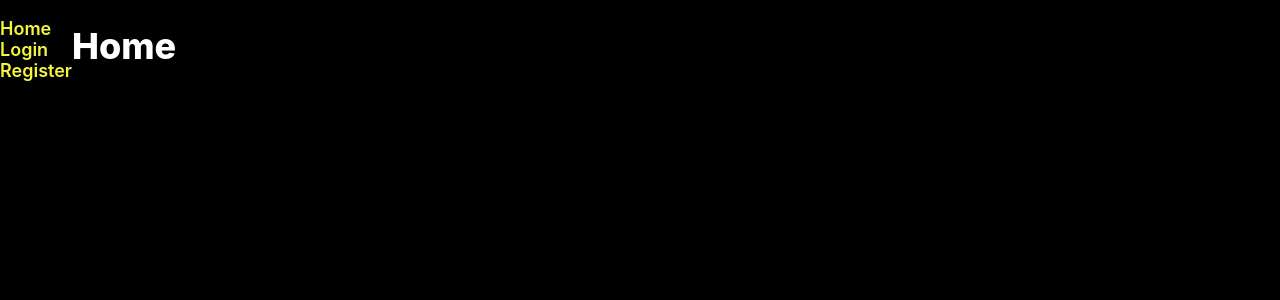
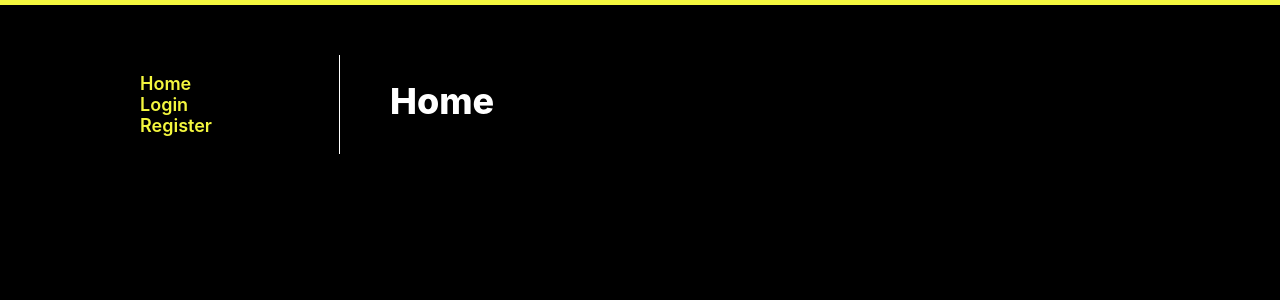
Before and after one commit to aujourdui/CICCC, a React (Create React App) app: page / in a window 1280 px wide. Shown: the top 300 px of the page. Built offline with nearby package versions, Linux system fonts and the light colour scheme.

Commit message:
mispelled sidebar

```diff
--- a/src/App.js
+++ b/src/App.js
@@ -16,7 +16,7 @@ const App = () => {
   return (
     <div className="wrapper">
 
-      <div className="siderbar">
+      <div className="sidebar">
         <ul className="nav">
           <li><Link to="/">Home</Link></li>
           <li><Link to="/login">Login</Link></li>
--- a/src/index.js
+++ b/src/index.js
@@ -8,7 +8,10 @@ import App from "./App";
 
 ReactDOM.render(
   <Router>
-    <App />
+    <div className="yellow-border" />
+      <div className="container">
+        <App />
+      </div>
   </Router>,
   document.getElementById("root")
 );
```
